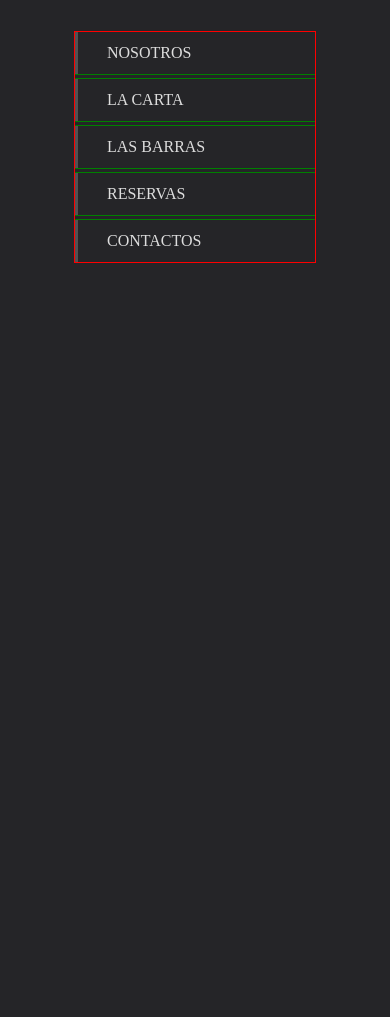
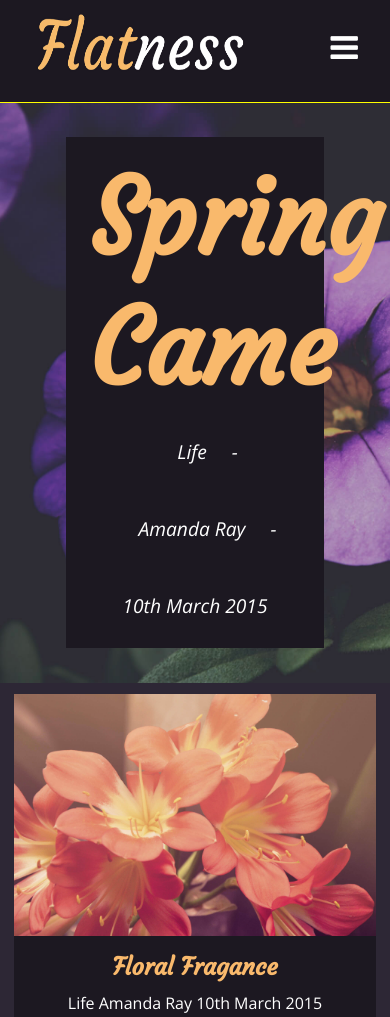
Before and after one commit to JanetHugarcia/responsive-blog, a plain HTML site: page index.html in a window 390 px wide. Shown: the top 1017 px of the page. Before the commit the page ends 844 px from the top, so only its background shows below. Drawn offline with nearby package versions, Linux system fonts and the light colour scheme.

Commit message:
banner y article

```diff
--- a/css/main.css
+++ b/css/main.css
@@ -1,48 +1,192 @@
+@import url(https://fonts.googleapis.com/css?family=Open+Sans);
+@import url(https://fonts.googleapis.com/css?family=Courgette);
 /* Inserta tu codigo aqui */
 body{
-	background: #252528;
+	font-family: 'Open Sans', sans-serif;
+	/*font-family: 'Courgette', cursive;*/
+	font-size: 16px;
+	background: #2D2735;
+	color:white;
+}
+h1,h2{
+	font-family: 'Courgette', cursive;
+	color:#F9B96C;
+}
+header,.col-5,.col-7{
+	outline: 1px solid yellow;
+	color:yellow;
 }
 
+header{
+	background: #1C1821;
+}
+header img{
+	height: 90px;
+}
 .menu{
-	list-style: none;
-	line-height: 42px;
-	margin:2em auto;
-	outline: 1px solid red;
-	padding-left: 0;
-	width: 15em;s
+		list-style: none;
+		line-height: 42px;
+		/*outline: 1px solid red;*/
+		padding-top: 10px;
+		font-style: italic;
+
+		font-size: 1.2rem;
+}
+.menu li{
+	display: inline-block;
+
+}
+.menu li:hover{
+	box-shadow: 0 3px yellow;
+
 }
 .menu a{
 	color:#ddd;
 	text-decoration: none;
 	text-transform: uppercase;
-	display: block;
-	width:100%;
+	display: inline-block;
+	padding: 10px 15px;
+	width: 100%;
 }
 .menu a:hover{
-	margin-left: 1em;
+	box-shadow: 0 -60px rgba(107, 69, 143,0.7) inset;
+	transition: all .6s;
+	margin-bottom: 5px;
+	padding-bottom: 5px;
+}
+
+/*banner*/
+.fondo{
+	background: url(../image/header-image.jpg)no-repeat;
+	background-size: cover;
+	margin-top: 5%;
+
+}
+.fondo h1{
+	font-size: 6.5rem;
+	font-weight: 600;
+}
+.fmorado{
+	background-color: #1C1821;
+	width: 66%;
+	padding: 4% 6% 1%;
+	margin:9% 17%;
+}
+.fmorado ul{
+	color:white;
+	font-style: italic;
+	list-style-type: none;
+	font-size: 1.2rem;
+}
+.fmorado ul li{
+	display: inline-block;
+	padding:25px;
+}
+/*galeria*/
+#slide{
+	margin-top: 3%;
+}
+#slide article{
+	background-color: #1C1821;
+	padding-bottom: 5%;
+}
+#slide article h2{
+	padding:3% 0%;
+}
+
+#slide article img{
+	width: 100%;
+}
+/* Responsive */
+@media screen and (min-width: 921px) and (max-width: 995px){
+	body {
+	font-size: 8px;
+	}
+	header img{
+		width: 100%;
+	}
+	.menu a{
+	padding: 10px 5px;
+
+}
+}
+@media screen and (min-width: 921px){
+	header #mostrar-nav{
+	display: none;
+}
+}
+@media screen and (max-width : 920px) {
+	header img{
+		width: 70%;
+	}
+	nav{
+	background-color: rgba(0,0,0,.9);
+	box-sizing: border-box;
+	padding-left: .25em;
+	margin-top: 6em;
+	position: fixed;
+	right:  -100%;
+	top:0;
+	z-index: 20;
+	height: 100%;
+	transition: all .3s;
+	text-align: left;
+width:100%;
+
+}
+#menu2 li{
+	display: block;
+}
+#menu2{
+		list-style: none;
+		line-height: 42px;
+		margin:2em auto;
+		/*outline: 1px solid red;*/
+		padding-left: 20px;
+		width: 18em;
+	}
+#menu2 a{
+	color:#ddd;
+	text-decoration: none;
+	text-transform: uppercase;
+	display: block;
+	width:80%;
+
+}
+#menu2 a:hover{
+
 	-webkit-transition: all .5s;
 	-o-transition: all .5s;
 	transition: all .5s;
+	box-shadow: none;
 }
-.menu li{
-	box-shadow: 3px 0 rgba(255,255,255,0.2)inset;
+#menu2 li{
+	box-shadow: 3px 0 rgba(255, 255, 0,0.2)inset;
 	padding-left: 2em;
 	margin-bottom: 5px;
-	outline: 1px solid green;
+	/*outline: 1px solid green;*/
 }
 
-.menu li:hover{
-	box-shadow: 15em 0 rgba(255,255,255,0.2)inset;
+#menu2 li:hover{
+	box-shadow: 15em 0 rgba(107, 69, 143,0.4)inset;
 	-webkit-transition: all .5s;
 	-o-transition: all .5s;
 	transition: all .5s;
 }
 
 
-/* Responsive */
-
-@media screen and (max-width : 920px) {
-
+nav.mostrar{
+	right:  0;
+}
+#mostrar-nav{
+	display: table;
+	position: absolute;
+	top: 2em;
+	right:2em;
+	color:white;
+	z-index: 30;
+	cursor:pointer;
+}
 }
 
 @media screen and (max-width: 600px) {
--- a/index.html
+++ b/index.html
@@ -8,28 +8,25 @@
 	<link href='https://fonts.googleapis.com/css?family=Courgette' rel='stylesheet' type='text/css'>
 
 	<link rel="stylesheet" href="css/font-awesome.css">
-	<link rel="stylesheet" href="css/grid-system.css">
+	<link rel="stylesheet" href="css/gr
+
+id-system.css">
 	<link rel="stylesheet" href="css/utilities.css">
 	<link rel="stylesheet" href="css/main.css">
+	<script src="http://code.jquery.com/jquery-1.12.0.min.js"></script>
+
 </head>
 <body>
+	<header class="container-fluid">
 		<div class="container">
-	<ul class="menu">
-		<li><a href="#">Nosotros</a></li>
-		<li><a href="#">La carta</a></li>
-		<li><a href="#">Las barras</a></li>
-		<li><a href="#">Reservas</a></li>
-		<li><a href="#">Contactos</a></li>
-	</ul>
-	</div>
-<!--	<header>
-		<div class="conteiner">
-			<div class="col-6">
+			<div class="row">
+				<div class="col-4 ">
 					<img src="image/header-logo.png" alt="">
 				</div>
-			<div class="col-6">
+				<div class="col-8 text-right">
+					<div id="mostrar-nav"><i class="fa fa-bars fa-2x"></i></div>
 					<nav>
-					<ul>
+						<ul id="menu2" class="menu">
 							<li><a href="#">LIFESTYLE</a></li>
 							<li><a href="#">FLOWERS</a></li>
 							<li><a href="#">FASHION</a></li>
@@ -39,12 +36,13 @@
 					</nav>
 				</div>
 			</div>
+		</div>
 	</header>
 
 	<section id="banner">
 		<div class="container">
 			<div class="row fondo">
-				<div class="row">
+				<div class="fmorado text-center">
 					<h1>Spring Came</h1>
 					<ul>
 						<li>Life</li>-
@@ -58,8 +56,8 @@
 
 	<section id="slide">
 		<div class="container">
-			<div class="row">
-				<div class="col-4">
+			<div class="row text-center">
+				<div class="col-4 ">
 					<article>
 						<img src="image/image7.jpg">
 						<h2>Floral Fragance</h2>
@@ -83,7 +81,7 @@
 			</div>
 		</div>
 	</section>
-
+<!--
 	<section ="principal">
 		<div class="container">
 			<div class="row">
@@ -122,5 +120,7 @@
 			All right Reserved ©
 		</div>
 	</footer>-->
+
+	<script type="text/javascript" src="jquery/mostrar-nav.js"></script>
 </body>
 </html>
--- /dev/null
+++ b/jquery/mostrar-nav.js
@@ -0,0 +1,3 @@
+$('#mostrar-nav').on('click', function(){
+	$('nav').toggleClass('mostrar');
+})
```
Lines whose indentation alone changed are shown as unchanged.
